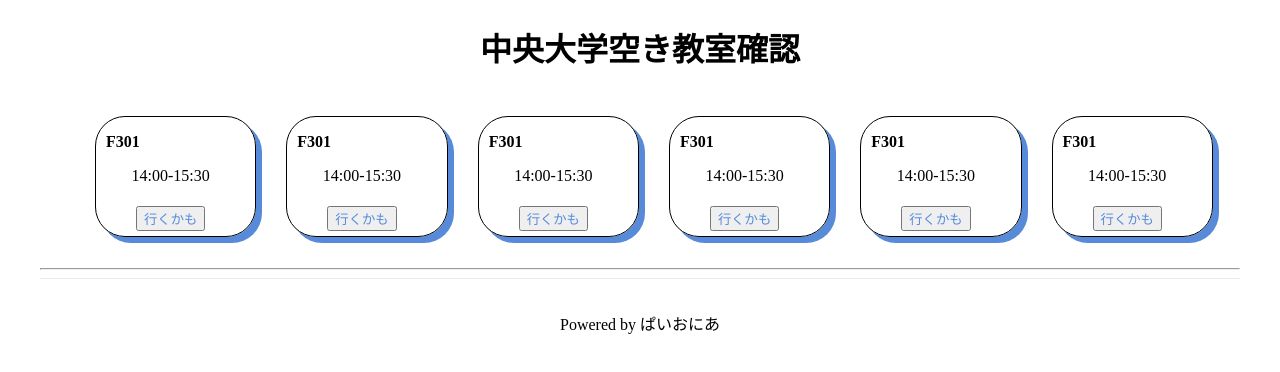
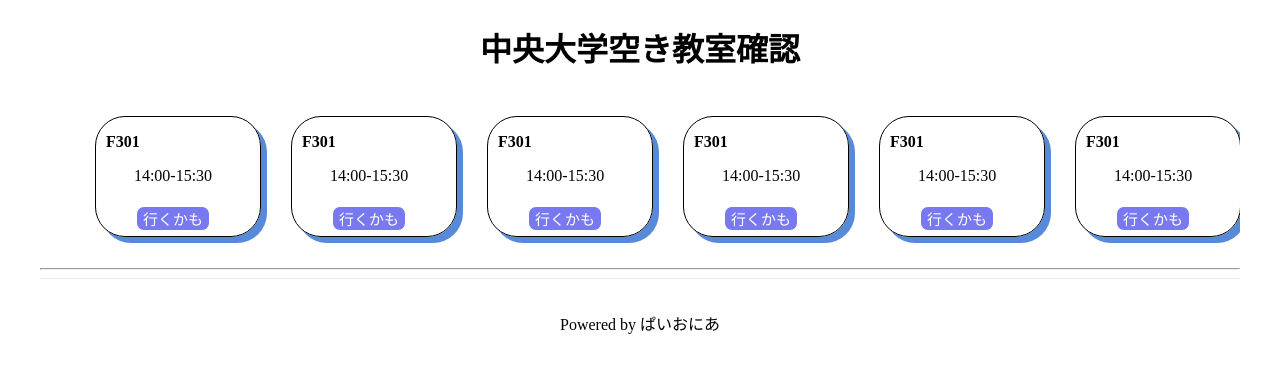
Before and after one commit to v-code-team-pioneer-inc/ccrs-frontend, a Next.js app: page / in a window 1280 px wide. Shown: the top 372 px of the page. Built offline with nearby package versions, Linux system fonts and the light colour scheme.

Commit message:
タスク完了

```diff
--- a/components/top/TodayAvailableClassroom.jsx
+++ b/components/top/TodayAvailableClassroom.jsx
@@ -31,7 +31,8 @@
     <li className={styles.li}>
       <p className={styles.class_room}>F301</p>
       <p className={styles.time}>14:00-15:30</p>
-      <button className={styles.decision}>行くかも</button>
+      <button onClick={() => { alert("クリックされました"); }}
+ className={styles.decision}>行くかも</button>
     </li>
   );
 };
--- a/styles/top/TodayAvailableClassroom.module.css
+++ b/styles/top/TodayAvailableClassroom.module.css
@@ -27,24 +27,16 @@
 
 .decision {
     text-align: center;
+    font-size: 15px;
     margin: 5px 40px;
-    color:#578BDA;
+    border:1px solid;
+	border-radius: 8px;
     cursor: pointer;
-    /* background-color: #578BDA; */
-    /* border:2px solid #578BDA;
-	border-radius: 3px; */
-    /* -webkit-border-radius:3px;
-    -moz-border-radius:3px; */
-    /* outline: none; */
+    background-color: #7879F1;
+    color: white;
 }
 
-/* .button {
-
-}     */
-
-/* .deision :active {
-        -webkit-box-shadow:inset 0px 0px 8px #334c66;
-    -moz-box-shadow:inset 0px 0px 2px #3a6da0;
-    box-shadow:inset 0px 0px 2px #3a6da0;
-    color: #fff;
-} */
+.decision:active {
+    background-color: white;
+    color: black;
+}
```
